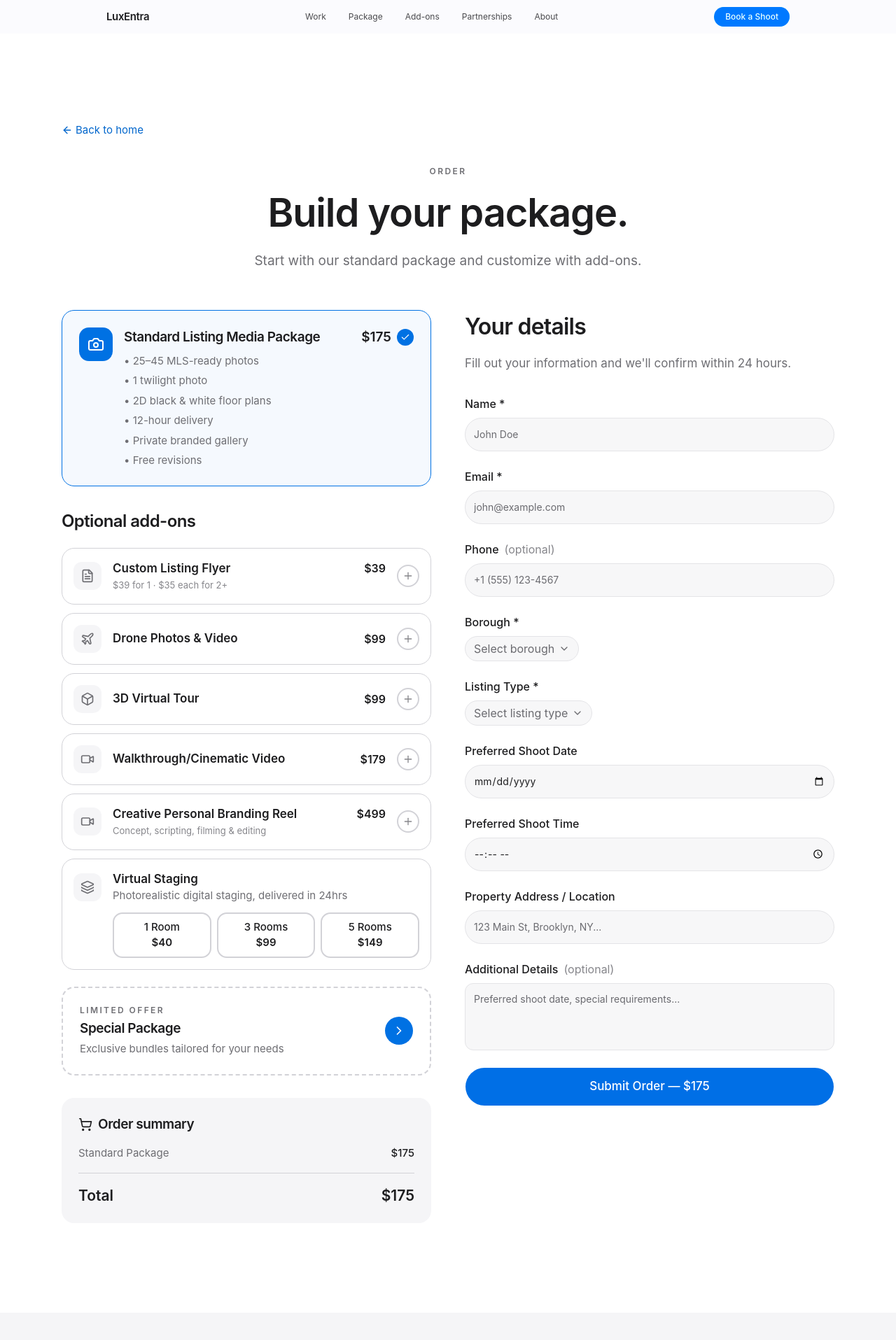
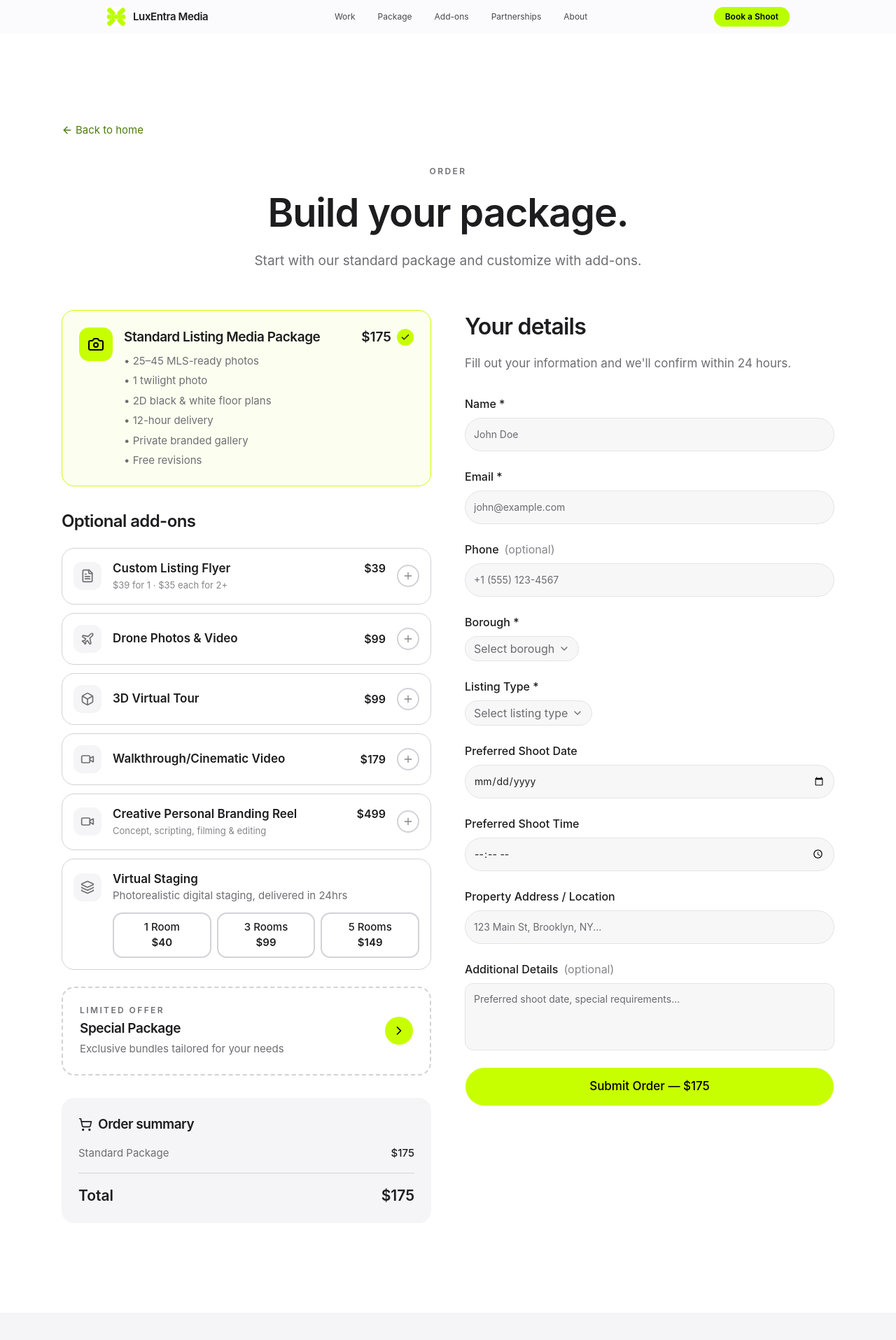
Before and after one commit to Imtiaj007zee/Luxentra-Media-, a React (Vite) app: page /order in a window 1280 px wide. Shown: the top 1915 px of the page at 70% size. Built offline with nearby package versions, Linux system fonts and the light colour scheme.

Commit message:
Apply official logo and neon brand color (#c7ff00)
- Add official logo mark + lockup to public/, favicon, theme-color
- SiteNav/SiteFooter now show the logo mark with wordmark
- Replace Apple blue with neon lime: neon CTAs with black text,
  neon selection, lime accents, deep-lime text links

```diff
--- a/index.html
+++ b/index.html
@@ -3,6 +3,8 @@
   <head>
     <meta charset="UTF-8" />
     <meta name="viewport" content="width=device-width, initial-scale=1.0" />
+    <link rel="icon" type="image/jpeg" href="/logo-mark.jpg" />
+    <meta name="theme-color" content="#000000" />
     <meta property="og:title" content="LuxEntra Media" />
     <meta property="og:description" content="Designed for real estate professionals." />
     <meta property="og:image" content="https://luxentra-media.vercel.app/og-image.jpg" />
--- a/src/react-app/components/SiteNav.tsx
+++ b/src/react-app/components/SiteNav.tsx
@@ -24,10 +24,18 @@ export default function SiteNav() {
         <nav className="max-w-[1024px] mx-auto px-6 h-12 flex items-center justify-between">
           <Link
             to="/"
-            className="text-[15px] font-semibold tracking-tight text-[#1d1d1f]"
+            className="flex items-center gap-2.5"
             onClick={() => setOpen(false)}
+            aria-label="LuxEntra Media home"
           >
-            LuxEntra
+            <img
+              src="/logo-mark.jpg"
+              alt="LuxEntra Media logo"
+              className="w-7 h-7 rounded-[8px] object-cover"
+            />
+            <span className="text-[15px] font-semibold tracking-tight text-[#1d1d1f]">
+              LuxEntra Media
+            </span>
           </Link>
 
           {/* Desktop links */}
@@ -54,7 +62,7 @@ export default function SiteNav() {
           </div>
 
           <div className="flex items-center gap-4">
-            <Link to="/order" className="hidden md:inline-flex rounded-full bg-[#0071e3] px-4 py-1.5 text-xs font-medium text-white hover:bg-[#0077ed] transition-colors">
+            <Link to="/order" className="hidden md:inline-flex rounded-full bg-[#c7ff00] px-4 py-1.5 text-xs font-semibold text-black hover:bg-[#d9ff4d] transition-colors">
               Book a Shoot
             </Link>
             {/* Mobile hamburger — Apple style two lines */}
@@ -82,7 +90,17 @@ export default function SiteNav() {
           open ? "opacity-100 visible" : "opacity-0 invisible"
         }`}
       >
-        <div className="pt-24 px-10 flex flex-col gap-2">
+        <div className="pt-20 px-10 flex flex-col gap-2">
+          <div className="flex items-center gap-2.5 pb-6">
+            <img
+              src="/logo-mark.jpg"
+              alt="LuxEntra Media logo"
+              className="w-8 h-8 rounded-[9px] object-cover"
+            />
+            <span className="text-[17px] font-semibold tracking-tight text-[#1d1d1f]">
+              LuxEntra Media
+            </span>
+          </div>
           {LINKS.map((l, i) =>
             l.to.startsWith("/#") && isHome ? (
               <a
--- a/src/react-app/index.css
+++ b/src/react-app/index.css
@@ -10,29 +10,29 @@
     --card-foreground: 0 0% 11%;
     --popover: 0 0% 100%;
     --popover-foreground: 0 0% 11%;
-    --primary: 211 100% 45%;
-    --primary-foreground: 0 0% 100%;
+    --primary: 73 100% 50%;
+    --primary-foreground: 0 0% 0%;
     --secondary: 240 11% 96%;
     --secondary-foreground: 0 0% 11%;
     --muted: 240 11% 96%;
     --muted-foreground: 240 2% 43%;
-    --accent: 240 11% 96%;
+    --accent: 73 100% 94%;
     --accent-foreground: 0 0% 11%;
     --destructive: 0 84.2% 60.2%;
     --destructive-foreground: 0 0% 98%;
     --border: 240 6% 90%;
     --input: 240 6% 90%;
-    --ring: 211 100% 45%;
+    --ring: 73 100% 50%;
     --radius: 0.75rem;
-    --chart-1: 211 100% 55%;
-    --chart-2: 211 90% 60%;
-    --chart-3: 211 80% 65%;
-    --chart-4: 211 70% 70%;
-    --chart-5: 211 60% 75%;
+    --chart-1: 73 100% 45%;
+    --chart-2: 84 80% 55%;
+    --chart-3: 95 70% 60%;
+    --chart-4: 73 60% 65%;
+    --chart-5: 84 50% 70%;
     --sidebar: 0 0% 98%;
     --sidebar-foreground: 0 0% 11%;
-    --sidebar-primary: 211 100% 45%;
-    --sidebar-primary-foreground: 0 0% 100%;
+    --sidebar-primary: 73 100% 50%;
+    --sidebar-primary-foreground: 0 0% 0%;
     --sidebar-accent: 240 11% 96%;
     --sidebar-accent-foreground: 0 0% 11%;
     --sidebar-border: 240 6% 90%;
@@ -46,8 +46,8 @@
     --card-foreground: 0 0% 96%;
     --popover: 0 0% 8%;
     --popover-foreground: 0 0% 96%;
-    --primary: 211 100% 55%;
-    --primary-foreground: 0 0% 100%;
+    --primary: 73 100% 50%;
+    --primary-foreground: 0 0% 0%;
     --secondary: 0 0% 12%;
     --secondary-foreground: 0 0% 96%;
     --muted: 0 0% 12%;
@@ -58,16 +58,16 @@
     --destructive-foreground: 0 0% 98%;
     --border: 0 0% 100% / 10%;
     --input: 0 0% 100% / 15%;
-    --ring: 211 100% 55%;
-    --chart-1: 211 100% 55%;
-    --chart-2: 211 90% 60%;
-    --chart-3: 211 80% 65%;
-    --chart-4: 211 70% 70%;
-    --chart-5: 211 60% 75%;
+    --ring: 73 100% 50%;
+    --chart-1: 73 100% 50%;
+    --chart-2: 84 80% 55%;
+    --chart-3: 95 70% 60%;
+    --chart-4: 73 60% 65%;
+    --chart-5: 84 50% 70%;
     --sidebar: 0 0% 8%;
     --sidebar-foreground: 0 0% 96%;
-    --sidebar-primary: 211 100% 55%;
-    --sidebar-primary-foreground: 0 0% 100%;
+    --sidebar-primary: 73 100% 50%;
+    --sidebar-primary-foreground: 0 0% 0%;
     --sidebar-accent: 0 0% 12%;
     --sidebar-accent-foreground: 0 0% 96%;
     --sidebar-border: 0 0% 100% / 10%;
@@ -95,8 +95,8 @@
   }
 
   ::selection {
-    background: #0071e3;
-    color: #fff;
+    background: #c7ff00;
+    color: #000;
   }
 
   button:not([disabled]),
@@ -111,19 +111,19 @@
     @apply text-xs font-semibold uppercase tracking-[0.2em] text-[#6e6e73];
   }
 
-  /* Apple-style blue text link with chevron */
+  /* Brand text link with chevron — deep lime, readable on light backgrounds */
   .apple-link {
-    @apply inline-flex items-center gap-1 text-[#0066cc] hover:underline underline-offset-4 text-[17px] leading-snug;
+    @apply inline-flex items-center gap-1 text-[#4d7c0f] hover:underline underline-offset-4 text-[17px] leading-snug;
   }
   .apple-link-dark {
-    @apply inline-flex items-center gap-1 text-[#2997ff] hover:underline underline-offset-4 text-[17px] leading-snug;
+    @apply inline-flex items-center gap-1 text-[#c7ff00] hover:underline underline-offset-4 text-[17px] leading-snug;
   }
 
-  /* Apple-style pill buttons */
+  /* Brand pill buttons — neon lime with black text */
   .btn-apple {
-    @apply inline-flex items-center justify-center rounded-full bg-[#0071e3] px-6 py-2.5 text-[15px] font-medium text-white transition-colors hover:bg-[#0077ed] active:bg-[#0068d1];
+    @apply inline-flex items-center justify-center rounded-full bg-[#c7ff00] px-6 py-2.5 text-[15px] font-semibold text-black transition-colors hover:bg-[#d9ff4d] active:bg-[#a8cc00];
   }
   .btn-apple-lg {
-    @apply inline-flex items-center justify-center rounded-full bg-[#0071e3] px-8 py-3.5 text-[17px] font-medium text-white transition-colors hover:bg-[#0077ed] active:bg-[#0068d1];
+    @apply inline-flex items-center justify-center rounded-full bg-[#c7ff00] px-8 py-3.5 text-[17px] font-semibold text-black transition-colors hover:bg-[#d9ff4d] active:bg-[#a8cc00];
   }
 }
--- a/src/react-app/pages/About.tsx
+++ b/src/react-app/pages/About.tsx
@@ -137,15 +137,15 @@ export default function AboutPage() {
               <ul className="space-y-3.5 mb-10">
                 {m.highlights.map((h) => (
                   <li key={h} className="flex items-start gap-3 text-[15px]">
-                    <span className="mt-0.5 w-5 h-5 rounded-full bg-[#0071e3]/10 flex items-center justify-center shrink-0">
-                      <Check className="w-3 h-3 text-[#0071e3]" />
+                    <span className="mt-0.5 w-5 h-5 rounded-full bg-[#65a30d]/10 flex items-center justify-center shrink-0">
+                      <Check className="w-3 h-3 text-[#65a30d]" />
                     </span>
                     <span>{h}</span>
                   </li>
                 ))}
               </ul>
 
-              <blockquote className="border-l-2 border-[#0071e3] pl-6 py-1">
+              <blockquote className="border-l-2 border-[#65a30d] pl-6 py-1">
                 <p className="text-[19px] italic text-[#1d1d1f]/80 leading-relaxed">
                   &ldquo;{m.quote}&rdquo;
                 </p>
--- a/src/react-app/pages/Home.tsx
+++ b/src/react-app/pages/Home.tsx
@@ -91,7 +91,7 @@ export default function HomePage() {
         <div className="absolute inset-0 bg-black/55" />
 
         <div className="relative z-10 max-w-[1024px] mx-auto px-6 pt-40 pb-32 md:pt-52 md:pb-44 text-center">
-          <p className="apple-eyebrow !text-white/60 mb-5">LuxEntra Media · New York</p>
+          <p className="apple-eyebrow !text-[#c7ff00]/90 mb-5">LuxEntra Media · New York</p>
           <h1 className="text-[48px] md:text-[80px] font-semibold tracking-[-0.02em] leading-[1.05] mb-6">
             Every listing.
             <br />
@@ -190,8 +190,8 @@ export default function HomePage() {
           <ul className="text-left grid sm:grid-cols-2 gap-x-10 gap-y-4 max-w-2xl mx-auto mb-12">
             {PACKAGE_FEATURES.map((f) => (
               <li key={f} className="flex items-start gap-3 text-[17px]">
-                <span className="mt-1 w-5 h-5 rounded-full bg-[#0071e3]/10 flex items-center justify-center shrink-0">
-                  <Check className="w-3 h-3 text-[#0071e3]" />
+                <span className="mt-1 w-5 h-5 rounded-full bg-[#65a30d]/10 flex items-center justify-center shrink-0">
+                  <Check className="w-3 h-3 text-[#65a30d]" />
                 </span>
                 <span>{f}</span>
               </li>
@@ -247,7 +247,7 @@ export default function HomePage() {
           <div className="grid md:grid-cols-3 gap-10">
             {STEPS.map((s) => (
               <div key={s.n} className="text-center md:text-left">
-                <p className="text-[15px] font-semibold text-[#0071e3] mb-3">{s.n}</p>
+                <p className="text-[15px] font-semibold text-[#65a30d] mb-3">{s.n}</p>
                 <h3 className="text-[21px] font-semibold tracking-tight mb-2">{s.title}</h3>
                 <p className="text-[15px] text-[#6e6e73] leading-relaxed">{s.copy}</p>
               </div>
--- a/src/react-app/pages/Order.tsx
+++ b/src/react-app/pages/Order.tsx
@@ -150,12 +150,12 @@ export default function OrderPage() {
             <div>
               {/* Standard package card */}
               <div
-                className={`rounded-[18px] p-6 mb-8 cursor-pointer border transition-colors ${includeStandard ? "border-[#0071e3] bg-[#0071e3]/[0.04]" : "border-[#d2d2d7] hover:border-[#86868b]"}`}
+                className={`rounded-[18px] p-6 mb-8 cursor-pointer border transition-colors ${includeStandard ? "border-[#c7ff00] bg-[#c7ff00]/[0.06]" : "border-[#d2d2d7] hover:border-[#86868b]"}`}
                 onClick={() => setIncludeStandard(!includeStandard)}
               >
                 <div className="flex items-start gap-4">
-                  <div className={`w-12 h-12 rounded-[14px] flex items-center justify-center shrink-0 ${includeStandard ? "bg-[#0071e3]" : "bg-[#f5f5f7]"}`}>
-                    <Camera className={`w-6 h-6 ${includeStandard ? "text-white" : "text-[#6e6e73]"}`} />
+                  <div className={`w-12 h-12 rounded-[14px] flex items-center justify-center shrink-0 ${includeStandard ? "bg-[#c7ff00]" : "bg-[#f5f5f7]"}`}>
+                    <Camera className={`w-6 h-6 ${includeStandard ? "text-black" : "text-[#6e6e73]"}`} />
                   </div>
                   <div className="flex-1 min-w-0">
                     <div className="flex items-start justify-between gap-3 mb-2">
@@ -164,14 +164,14 @@ export default function OrderPage() {
                       </h3>
                       <div className="text-right flex items-center gap-2 shrink-0">
                         <span className="text-[19px] font-semibold">${standardPackagePrice}</span>
-                        <div className={`w-6 h-6 rounded-full flex items-center justify-center ${includeStandard ? "bg-[#0071e3]" : "border-2 border-[#d2d2d7]"}`}>
-                          {includeStandard ? <Check className="w-3.5 h-3.5 text-white" /> : <Plus className="w-3.5 h-3.5 text-[#86868b]" />}
+                        <div className={`w-6 h-6 rounded-full flex items-center justify-center ${includeStandard ? "bg-[#c7ff00]" : "border-2 border-[#d2d2d7]"}`}>
+                          {includeStandard ? <Check className="w-3.5 h-3.5 text-black" /> : <Plus className="w-3.5 h-3.5 text-[#86868b]" />}
                         </div>
                       </div>
                     </div>
                     {specialPlan && <span className="block text-[15px] text-[#86868b] line-through mb-3">$175</span>}
                     {specialPlan && (
-                      <p className="text-[15px] text-[#0071e3] font-medium mb-3">Weekly Partnership · {specialPlan.volume} · Save ${specialPlan.savings}/listing</p>
+                      <p className="text-[15px] text-[#65a30d] font-medium mb-3">Weekly Partnership · {specialPlan.volume} · Save ${specialPlan.savings}/listing</p>
                     )}
                     <ul className="text-[15px] text-[#6e6e73] space-y-1.5">
                       {specialPlan ? (
@@ -224,11 +224,11 @@ export default function OrderPage() {
                   return (
                     <div
                       key={addOn.id}
-                      className={`rounded-[18px] p-4 border transition-colors ${isSelected ? "border-[#0071e3] bg-[#0071e3]/[0.04]" : "border-[#d2d2d7] hover:border-[#86868b]"}`}
+                      className={`rounded-[18px] p-4 border transition-colors ${isSelected ? "border-[#c7ff00] bg-[#c7ff00]/[0.06]" : "border-[#d2d2d7] hover:border-[#86868b]"}`}
                     >
                       <div className="flex items-center gap-4 cursor-pointer" onClick={() => toggleAddOn(addOn.id)}>
-                        <div className={`w-10 h-10 rounded-[12px] flex items-center justify-center shrink-0 ${isSelected ? "bg-[#0071e3]" : "bg-[#f5f5f7]"}`}>
-                          <Icon className={`w-5 h-5 ${isSelected ? "text-white" : "text-[#6e6e73]"}`} />
+                        <div className={`w-10 h-10 rounded-[12px] flex items-center justify-center shrink-0 ${isSelected ? "bg-[#c7ff00]" : "bg-[#f5f5f7]"}`}>
+                          <Icon className={`w-5 h-5 ${isSelected ? "text-black" : "text-[#6e6e73]"}`} />
                         </div>
                         <div className="flex-1 min-w-0">
                           <div className="flex items-center justify-between gap-2">
@@ -241,9 +241,9 @@ export default function OrderPage() {
                         <button
                           type="button"
                           aria-label={isSelected ? `Remove ${addOn.name}` : `Add ${addOn.name}`}
-                          className={`w-8 h-8 rounded-full flex items-center justify-center shrink-0 ${isSelected ? "bg-[#0071e3]" : "border-2 border-[#d2d2d7]"}`}
+                          className={`w-8 h-8 rounded-full flex items-center justify-center shrink-0 ${isSelected ? "bg-[#c7ff00]" : "border-2 border-[#d2d2d7]"}`}
                         >
-                          {isSelected ? <Check className="w-4 h-4 text-white" /> : <Plus className="w-4 h-4 text-[#86868b]" />}
+                          {isSelected ? <Check className="w-4 h-4 text-black" /> : <Plus className="w-4 h-4 text-[#86868b]" />}
                         </button>
                       </div>
                       {addOn.id === "flyer" && isSelected && (
@@ -278,10 +278,10 @@ export default function OrderPage() {
                 })}
 
                 {/* Virtual Staging */}
-                <div className={`rounded-[18px] p-4 border transition-colors ${selectedStagingTier ? "border-[#0071e3] bg-[#0071e3]/[0.04]" : "border-[#d2d2d7]"}`}>
+                <div className={`rounded-[18px] p-4 border transition-colors ${selectedStagingTier ? "border-[#c7ff00] bg-[#c7ff00]/[0.06]" : "border-[#d2d2d7]"}`}>
                   <div className="flex items-center gap-4 mb-3">
-                    <div className={`w-10 h-10 rounded-[12px] flex items-center justify-center shrink-0 ${selectedStagingTier ? "bg-[#0071e3]" : "bg-[#f5f5f7]"}`}>
-                      <Layers className={`w-5 h-5 ${selectedStagingTier ? "text-white" : "text-[#6e6e73]"}`} />
+                    <div className={`w-10 h-10 rounded-[12px] flex items-center justify-center shrink-0 ${selectedStagingTier ? "bg-[#c7ff00]" : "bg-[#f5f5f7]"}`}>
+                      <Layers className={`w-5 h-5 ${selectedStagingTier ? "text-black" : "text-[#6e6e73]"}`} />
                     </div>
                     <div className="flex-1 min-w-0">
                       <h3 className="font-semibold text-[17px]">Virtual Staging</h3>
@@ -299,7 +299,7 @@ export default function OrderPage() {
                         onClick={() => setSelectedStagingTier(selectedStagingTier === tier.id ? null : tier.id)}
                         className={`flex-1 py-2 px-3 rounded-[14px] text-[15px] font-medium border-2 transition-colors ${
                           selectedStagingTier === tier.id
-                            ? "bg-[#0071e3] text-white border-[#0071e3]"
+                            ? "bg-[#c7ff00] text-black border-[#c7ff00]"
                             : "bg-white text-[#1d1d1f] border-[#d2d2d7] hover:border-[#86868b]"
                         }`}
                       >
@@ -315,7 +315,7 @@ export default function OrderPage() {
               {/* Special Package link */}
               <Link
                 to="/special"
-                className="block w-full mt-6 p-6 rounded-[18px] border-2 border-dashed border-[#d2d2d7] hover:border-[#0071e3] transition-colors group"
+                className="block w-full mt-6 p-6 rounded-[18px] border-2 border-dashed border-[#d2d2d7] hover:border-[#c7ff00] transition-colors group"
               >
                 <div className="flex items-center justify-between">
                   <div>
@@ -323,7 +323,7 @@ export default function OrderPage() {
                     <h3 className="text-[19px] font-semibold tracking-tight">Special Package</h3>
                     <p className="text-[15px] text-[#6e6e73] mt-1">Exclusive bundles tailored for your needs</p>
                   </div>
-                  <div className="w-10 h-10 rounded-full bg-[#0071e3] text-white flex items-center justify-center shrink-0 group-hover:bg-[#0077ed] transition-colors">
+                  <div className="w-10 h-10 rounded-full bg-[#c7ff00] text-black flex items-center justify-center shrink-0 group-hover:bg-[#d9ff4d] transition-colors">
                     <ChevronRight className="w-5 h-5" />
                   </div>
                 </div>
--- a/src/react-app/pages/Special.tsx
+++ b/src/react-app/pages/Special.tsx
@@ -123,10 +123,10 @@ export default function SpecialPage() {
                     <li key={feature} className="flex items-start gap-3">
                       <span
                         className={`mt-0.5 w-5 h-5 rounded-full flex items-center justify-center shrink-0 ${
-                          plan.highlight ? "bg-white/15" : "bg-[#0071e3]/10"
+                          plan.highlight ? "bg-white/15" : "bg-[#65a30d]/10"
                         }`}
                       >
-                        <Check className={`w-3 h-3 ${plan.highlight ? "text-white" : "text-[#0071e3]"}`} />
+                        <Check className={`w-3 h-3 ${plan.highlight ? "text-white" : "text-[#65a30d]"}`} />
                       </span>
                       <span className={`text-[15px] leading-relaxed ${plan.highlight ? "text-white/80" : "text-[#1d1d1f]/80"}`}>
                         {feature}
```
Also changed, not shown: src/react-app/components/SiteFooter.tsx (+10 -0 lines), public/logo-lockup.jpg (added), public/logo-mark.jpg (added).
